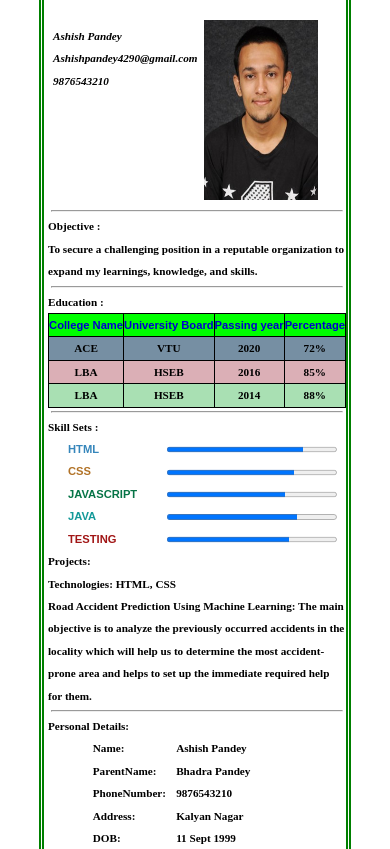
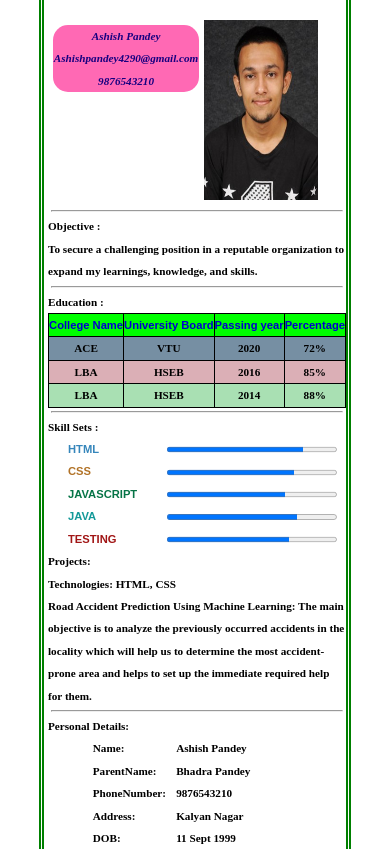
Before and after one commit to AshishPandey75/Portfolio_Project, a plain HTML site: page index.html in a window 390 px wide. In both pictures the pointer is over the element 126 px from the left and 58 px from the top of the page. Drawn offline with Linux system fonts and the light colour scheme.

Commit message:
#changes

```diff
--- a/mediaqueries.css
+++ b/mediaqueries.css
@@ -53,11 +53,11 @@
         padding: 5px;
     }
 }
-@media only screen and (max-width: 360px) {
+@media only screen and (max-width: 460px) {
     .listing-order:hover{
         background-color:hotpink;
         border-radius: 15px;
-        width: 95%;
+        width: 100%;
         text-align: center;
         color: #170080;
     }
```
